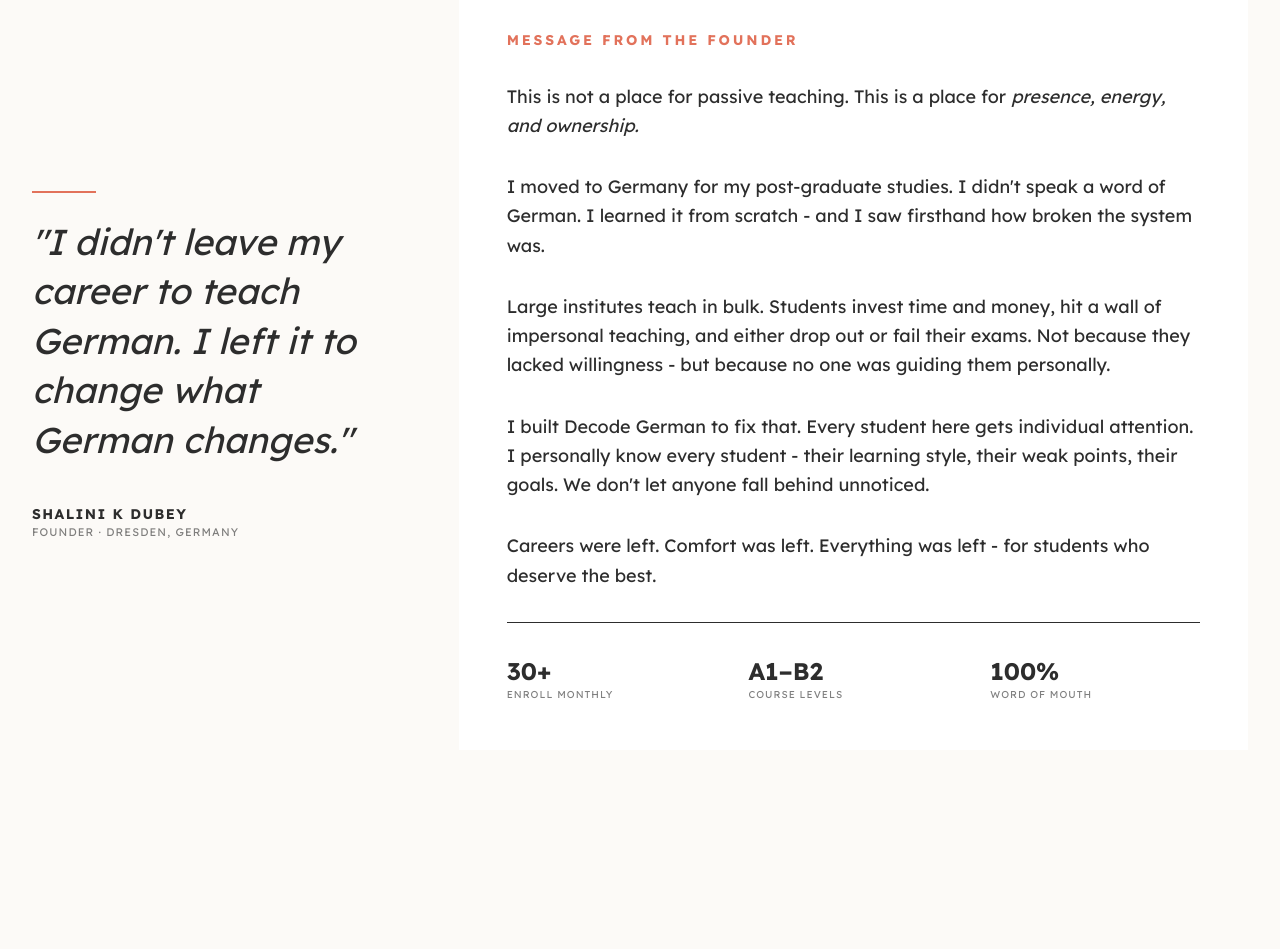
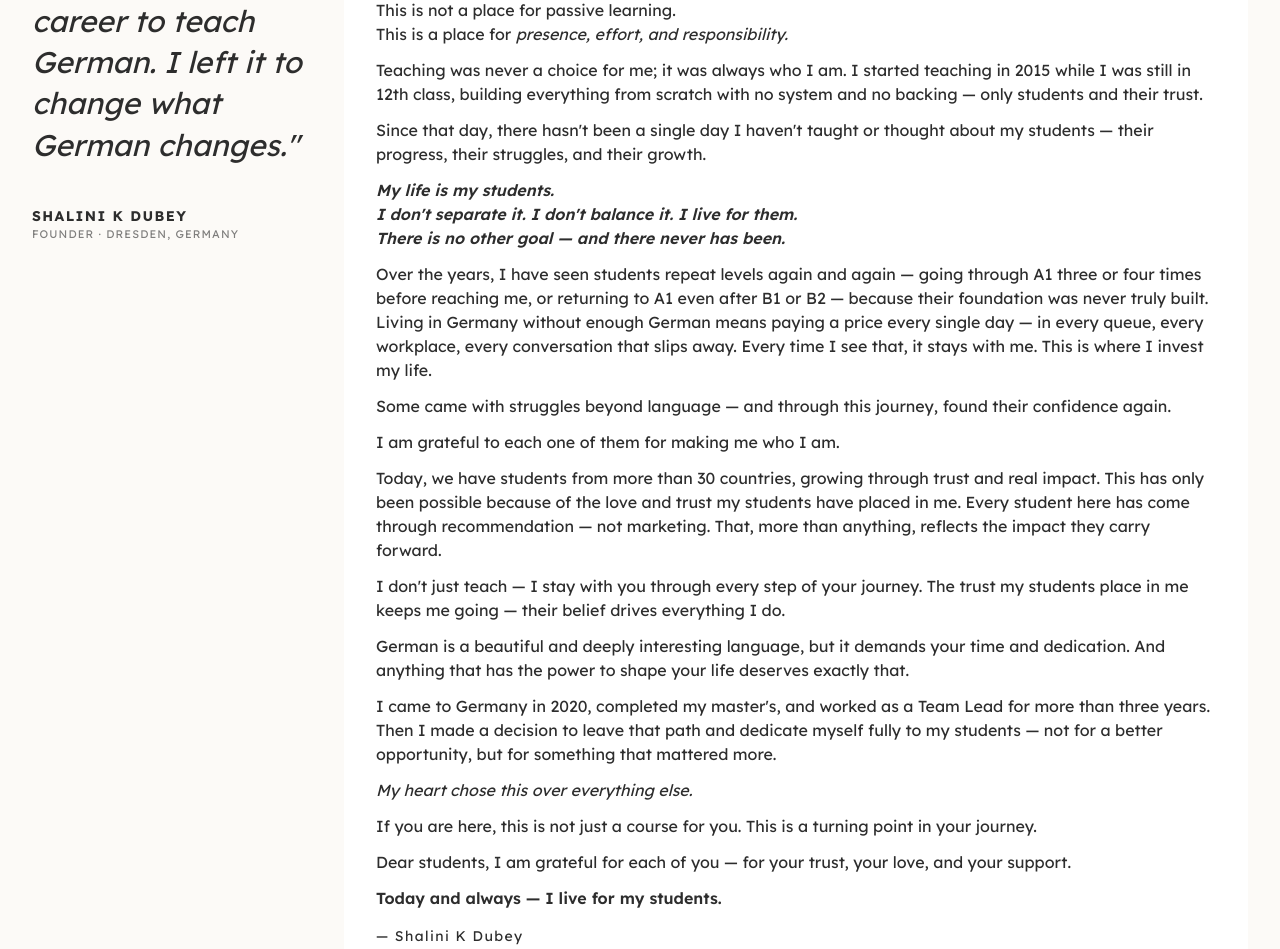
Before and after one commit to singhraghvendra2104/Decode-German-Website, a Next.js app: page /about in a window 1280 px wide. Shown: the part 1123-2072 px from the top of the page. Built offline with nearby package versions, Linux system fonts and the light colour scheme; a web font is replaced by a local one.

Commit message:
fix:herosection in homepage

```diff
--- a/src/components/about/AboutHero.tsx
+++ b/src/components/about/AboutHero.tsx
@@ -10,7 +10,7 @@ export default function AboutHero() {
             Our Story
           </h1>
           <p className="text-2xl md:text-3xl text-primary font-[var(--font-serif)] italic max-w-xl leading-relaxed">
-            We built a promise to students. If you commit, we commit the hardest.
+            We built a promise to students. You commit, we commit the hardest.
           </p>
           <div className="flex gap-12 pt-4">
             <div>
@@ -42,7 +42,7 @@ export default function AboutHero() {
       </div>
       <div className="mt-20 max-w-3xl ml-auto md:mr-12">
         <p className="text-xl leading-relaxed text-on-surface/80">
-          Founded in 2020 by <strong>Shalini K Dubey</strong>. 1000+ students taught across the world. We built this platform with discipline, dedication, and relentless clarity. With teaching that is structured, demanding, and deeply human. <strong>With equal commitment from us and from our students.</strong>
+          Founded in 2020 by <strong>Shalini K Dubey</strong>. 1000+ students taught across the world. We built this platform with discipline, dedication, and relentless clarity. With teaching that is structured, demanding, and deeply human. <strong>With equal commitment from us and from YOU students.</strong>
         </p>
       </div>
     </section>
--- a/src/components/about/FoundersNote.tsx
+++ b/src/components/about/FoundersNote.tsx
@@ -1,11 +1,11 @@
 export default function FoundersNote() {
   return (
-    <section className="bg-surface-container py-32 relative overflow-hidden">
-      <div className="max-w-7xl mx-auto px-8 grid grid-cols-1 md:grid-cols-12 gap-16">
-        <div className="md:col-span-4 flex flex-col justify-center">
+    <section className="bg-surface-container py-20 relative overflow-hidden">
+      <div className="max-w-[90rem] mx-auto px-8 grid grid-cols-1 md:grid-cols-12 gap-8">
+        <div className="md:col-span-3 flex flex-col justify-start">
           <div className="space-y-6">
             <div className="w-16 h-[2px] bg-primary"></div>
-            <h2 className="text-4xl font-[var(--font-serif-alt)] italic leading-snug">
+            <h2 className="text-3xl font-[var(--font-serif-alt)] italic leading-snug">
               "I didn't leave my career to teach German. I left it to change what German changes."
             </h2>
             <div className="pt-4">
@@ -16,24 +16,63 @@ export default function FoundersNote() {
             </div>
           </div>
         </div>
-        <div className="md:col-span-8 space-y-8 bg-white p-12 relative">
+        <div className="md:col-span-9 space-y-3 bg-white p-8 relative">
           <p className="text-sm uppercase tracking-[0.2em] text-primary font-bold">Message from the Founder</p>
-          <p className="text-lg leading-relaxed text-on-surface/90">
-            This is not a place for passive teaching. This is a place for <em>presence, energy, and ownership.</em>
+          <p className="text-base leading-normal text-on-surface/90">
+            This is not a place for passive learning.<br />
+            This is a place for <em>presence, effort, and responsibility.</em>
           </p>
-          <p className="text-lg leading-relaxed text-on-surface/90">
-            I moved to Germany for my post-graduate studies. I didn't speak a word of German. I learned it from scratch - and I saw firsthand how broken the system was.
+          <p className="text-base leading-normal text-on-surface/90">
+            Teaching was never a choice for me; it was always who I am. I started teaching in 2015 while I was still in 12th class, building everything from scratch with no system and no backing — only students and their trust.
           </p>
-          <p className="text-lg leading-relaxed text-on-surface/90">
-            Large institutes teach in bulk. Students invest time and money, hit a wall of impersonal teaching, and either drop out or fail their exams. Not because they lacked willingness - but because no one was guiding them personally.
+          <p className="text-base leading-normal text-on-surface/90">
+            Since that day, there hasn't been a single day I haven't taught or thought about my students — their progress, their struggles, and their growth.
           </p>
-          <p className="text-lg leading-relaxed text-on-surface/90">
-            I built Decode German to fix that. Every student here gets individual attention. I personally know every student - their learning style, their weak points, their goals. We don't let anyone fall behind unnoticed.
+          <p className="text-base leading-normal text-on-surface/90 font-semibold italic">
+            My life is my students.<br />
+            I don't separate it. I don't balance it. I live for them.<br />
+            There is no other goal — and there never has been.
           </p>
-          <p className="text-lg leading-relaxed text-on-surface/90">
-            Careers were left. Comfort was left. Everything was left - for students who deserve the best.
+          <p className="text-base leading-normal text-on-surface/90">
+            Over the years, I have seen students repeat levels again and again — going through A1 three or four times before reaching me, or returning to A1 even after B1 or B2 — because their foundation was never truly built.
+            Living in Germany without enough German means paying a price every single day — in every queue, every workplace, every conversation that slips away.
+            Every time I see that, it stays with me.
+            This is where I invest my life.
           </p>
-          <div className="grid grid-cols-2 md:grid-cols-3 gap-8 pt-8 border-t border-on-surface/10">
+          <p className="text-base leading-normal text-on-surface/90">
+            Some came with struggles beyond language — and through this journey, found their confidence again.
+          </p>
+          <p className="text-base leading-normal text-on-surface/90">
+            I am grateful to each one of them for making me who I am.
+          </p>
+          <p className="text-base leading-normal text-on-surface/90">
+            Today, we have students from more than 30 countries, growing through trust and real impact. This has only been possible because of the love and trust my students have placed in me. Every student here has come through recommendation — not marketing. That, more than anything, reflects the impact they carry forward.
+          </p>
+          <p className="text-base leading-normal text-on-surface/90">
+            I don't just teach — I stay with you through every step of your journey. The trust my students place in me keeps me going — their belief drives everything I do.
+          </p>
+          <p className="text-base leading-normal text-on-surface/90">
+            German is a beautiful and deeply interesting language, but it demands your time and dedication. And anything that has the power to shape your life deserves exactly that.
+          </p>
+          <p className="text-base leading-normal text-on-surface/90">
+            I came to Germany in 2020, completed my master's, and worked as a Team Lead for more than three years. Then I made a decision to leave that path and dedicate myself fully to my students — not for a better opportunity, but for something that mattered more.
+          </p>
+          <p className="text-base leading-normal text-on-surface/90 italic">
+            My heart chose this over everything else.
+          </p>
+          <p className="text-base leading-normal text-on-surface/90">
+            If you are here, this is not just a course for you. This is a turning point in your journey.
+          </p>
+          <p className="text-base leading-normal text-on-surface/90">
+            Dear students, I am grateful for each of you — for your trust, your love, and your support.
+          </p>
+          <p className="text-base leading-normal text-on-surface/90 font-semibold">
+            Today and always — I live for my students.
+          </p>
+          <p className="text-sm tracking-widest text-on-surface/60 pt-1">
+            — Shalini K Dubey
+          </p>
+          <div className="grid grid-cols-2 md:grid-cols-3 gap-6 pt-6 border-t border-on-surface/10">
             <div className="space-y-1">
               <span className="text-2xl font-[var(--font-serif-alt)] font-bold">30+</span>
               <p className="text-[10px] uppercase tracking-widest opacity-60">Enroll Monthly</p>
--- a/src/components/home/HeroSection.tsx
+++ b/src/components/home/HeroSection.tsx
@@ -17,7 +17,7 @@ export default function HeroSection() {
   }, [nextSlide]);
 
   return (
-    <section className="relative h-[100svh] w-full overflow-hidden bg-charcoal">
+    <section className="relative h-[85svh] w-full overflow-hidden bg-charcoal">
       {/* Carousel Slides */}
       <div className="absolute inset-0 z-0">
         {heroSlides.map((slide, index) => (
--- a/src/components/home/TransformationJourney.tsx
+++ b/src/components/home/TransformationJourney.tsx
@@ -53,7 +53,7 @@ export default function TransformationJourney() {
               </div>
               {step.label && (
                 <div
-                  className={`absolute font-handwriting text-primary text-xl pointer-events-none hidden md:block ${
+                  className={`absolute font-handwriting text-primary text-xl md:text-3xl pointer-events-none hidden md:block ${
                     index === 0
                       ? "bottom-6 -left-2 rotate-6"
                       : "-top-8 -left-4 -rotate-12"
--- a/src/lib/constants.ts
+++ b/src/lib/constants.ts
@@ -13,7 +13,7 @@ export const siteConfig = {
   whatsappNumber: "+4915904836675",
   phoneIndia: "+919871205947",
   whatsappIndia: "+919871205947",
-  copyright: `© ${new Date().getFullYear()} Decode German. Teaching is passion, not business.`,
+  copyright: `© ${new Date().getFullYear()} Decode German. SPEAK.BELONG.THRIVE`,
 };
 
 // ─── Navigation ──────────────────────────────────────────────────────────────
@@ -1220,7 +1220,7 @@ export const footerLinks = {
 };
 
 export const footerDescription =
-  "Teaching is passion, not business. Premium German language transformation for the global citizen in Germany.";
+  "A brand of SkiD Decode Deutsch Language Institute Private Limited.";
 
 export const socialLinks = [
   { icon: "instagram", label: "Instagram", href: "https://www.instagram.com/decodegerman" },
```
Also changed, not shown: src/components/about/TheTeam.tsx (+26 -19 lines).
